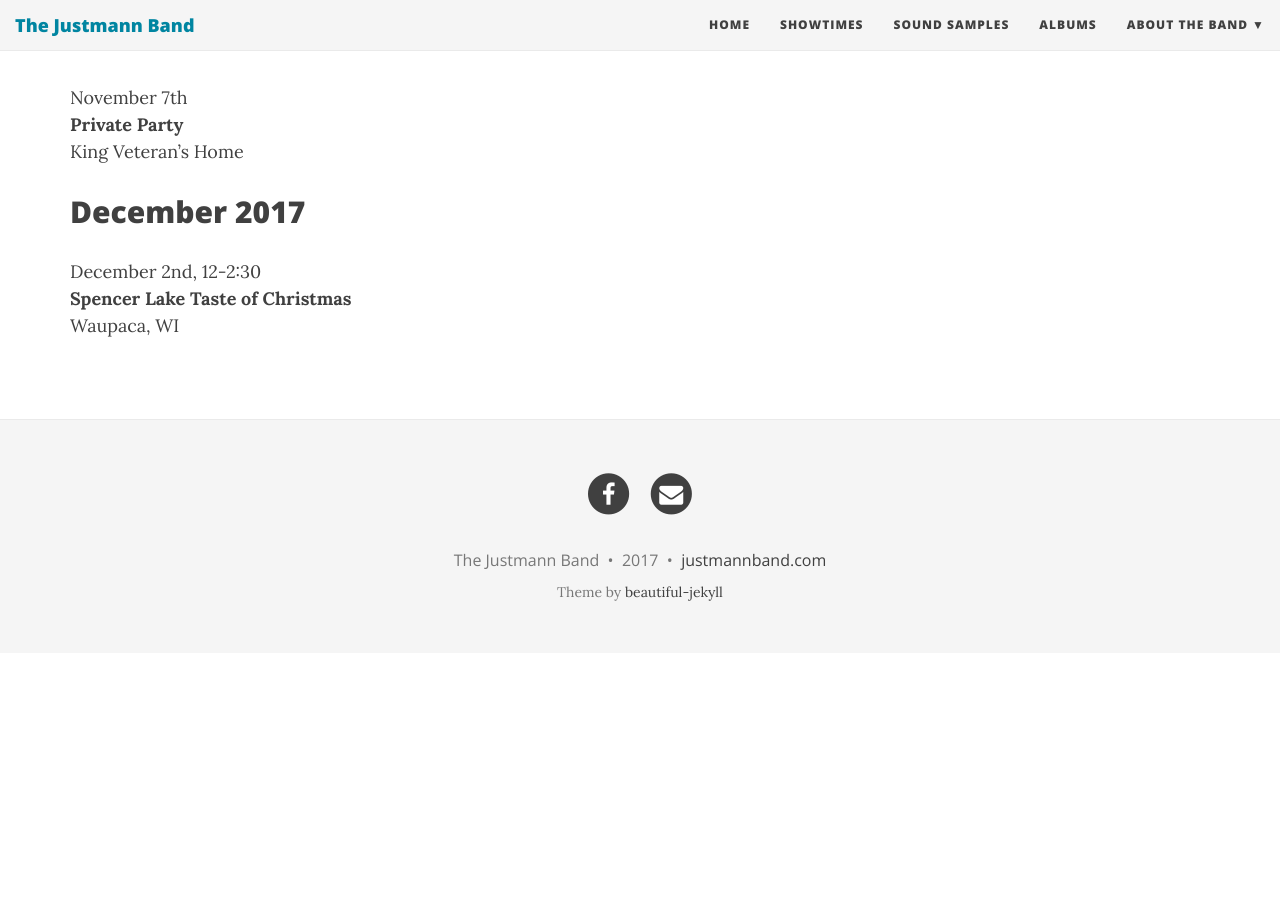
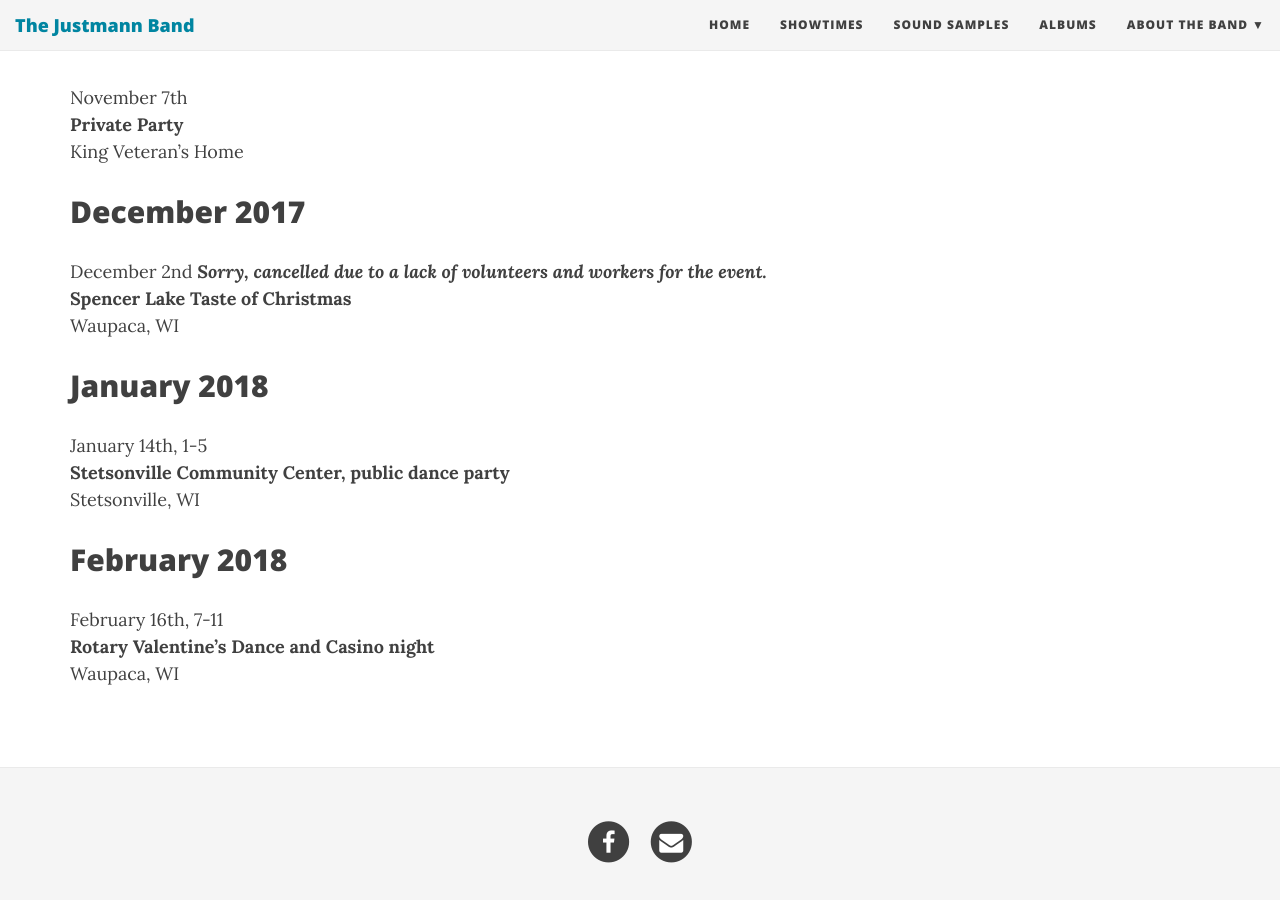
Before and after one commit to jcoenen/justmannband.com, a Jekyll site: the page built from showtimes.md, in a window 1280 px wide and 900 px high, scrolled down 2053 px. Built offline with Jekyll 4.4.1, drawn with Linux system fonts in a browser that asks for light colours; nearby versions of some CDN libraries; before the commit the page ends 2706 px from its top, so only the background shows below that.

Commit message:
Update showtimes.md

```diff
--- a/showtimes.md
+++ b/showtimes.md
@@ -62,6 +62,16 @@ November 7th
 King Veteran's Home
 
 ## December 2017
-December 2nd, 12-2:30
+December 2nd ***Sorry, cancelled due to a lack of volunteers and workers for the event.***
 **Spencer Lake Taste of Christmas**
 Waupaca, WI
+
+## January 2018
+January 14th, 1-5
+**Stetsonville Community Center, public dance party**
+Stetsonville, WI
+
+## February 2018
+February 16th, 7-11
+**Rotary Valentine’s Dance and Casino night**
+Waupaca, WI
```
